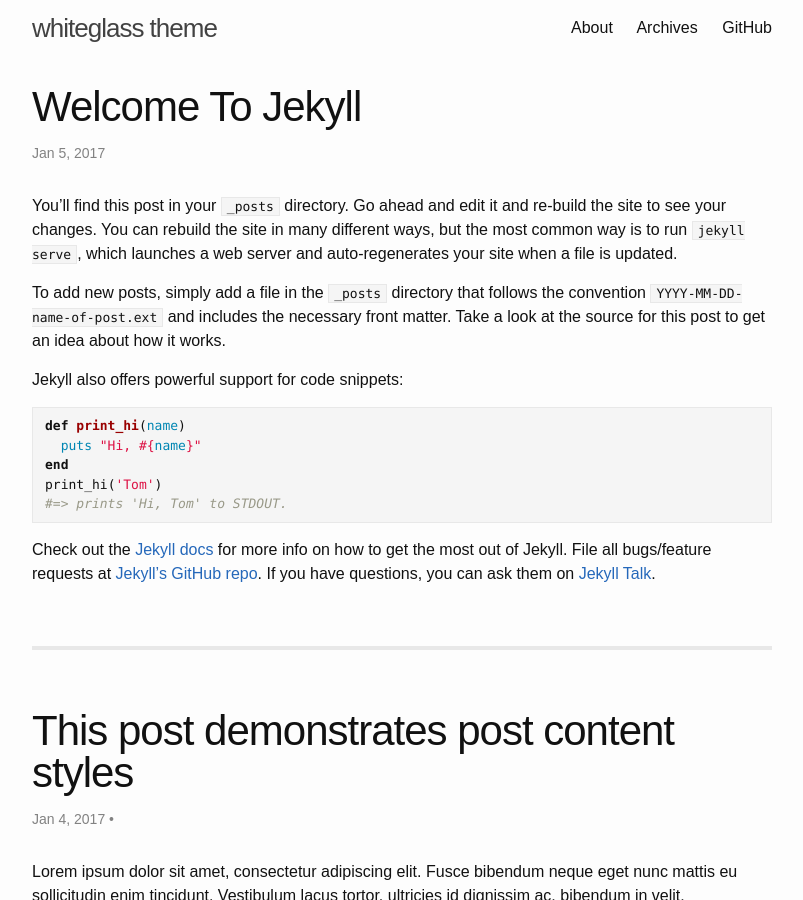
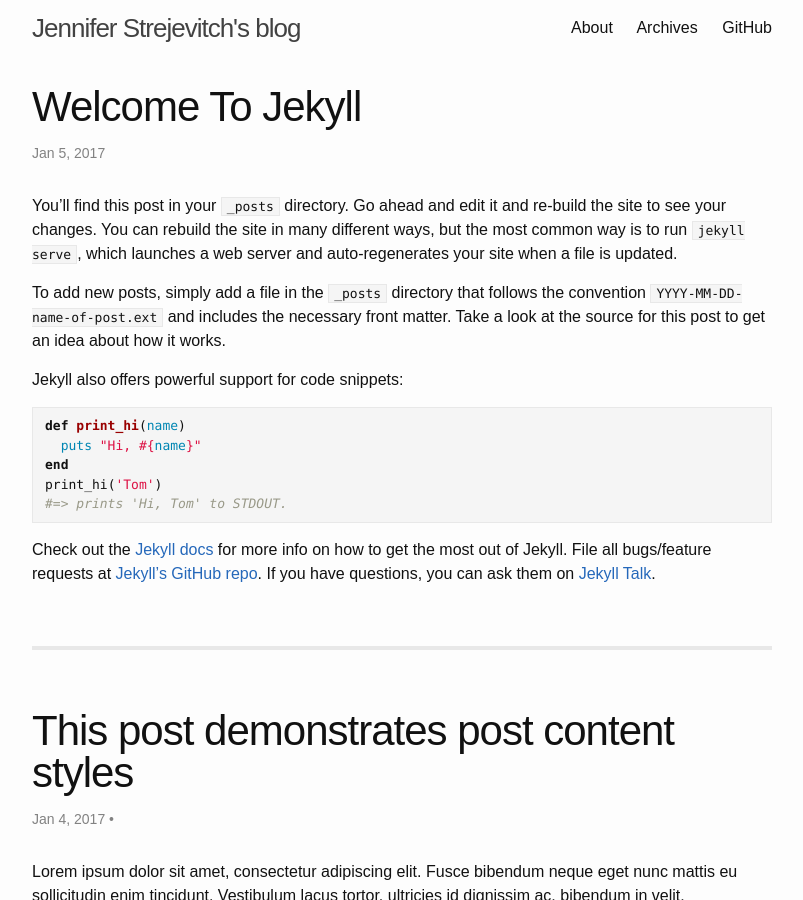
Before and after one commit to Jenniferstrej/jenniferstrej.github.io, a Jekyll site: the page built from index.html, in a window 1280 px wide and 900 px high. Shown: the whole window, without its empty margins (238-1041 px from the left). Built offline with Jekyll 4.4.1, drawn with Linux system fonts in a browser that asks for light colours; the list of posts is cut into pages by our own code; some of the changed text lies outside the part shown.

Commit message:
some custom config

```diff
--- a/_config.yml
+++ b/_config.yml
@@ -13,11 +13,11 @@
 # you will see them accessed via {{ site.title }}, {{ site.author }}, and so on.
 # You can create any custom variable you would like, and they will be accessible
 # in the templates via {{ site.myvariable }}.
-title: whiteglass theme
-author: Yous
+title: Jennifer Strejevitch's blog
+author: Jennifer Strejevitch
 description: Minimal, responsive Jekyll theme for hackers.
 baseurl: "" # the subpath of your site, e.g. /blog
-url: "https://yous.github.io" # the base hostname & protocol for your site, e.g. http://example.com
+url: "https://jenniferstrej.github.io" # the base hostname & protocol for your site, e.g. http://example.com
 lang: en
 timezone: UTC
 theme: jekyll-whiteglass
```
Also changed, not shown: _posts/python-for-beginners.md (added, +8 -0 lines).
